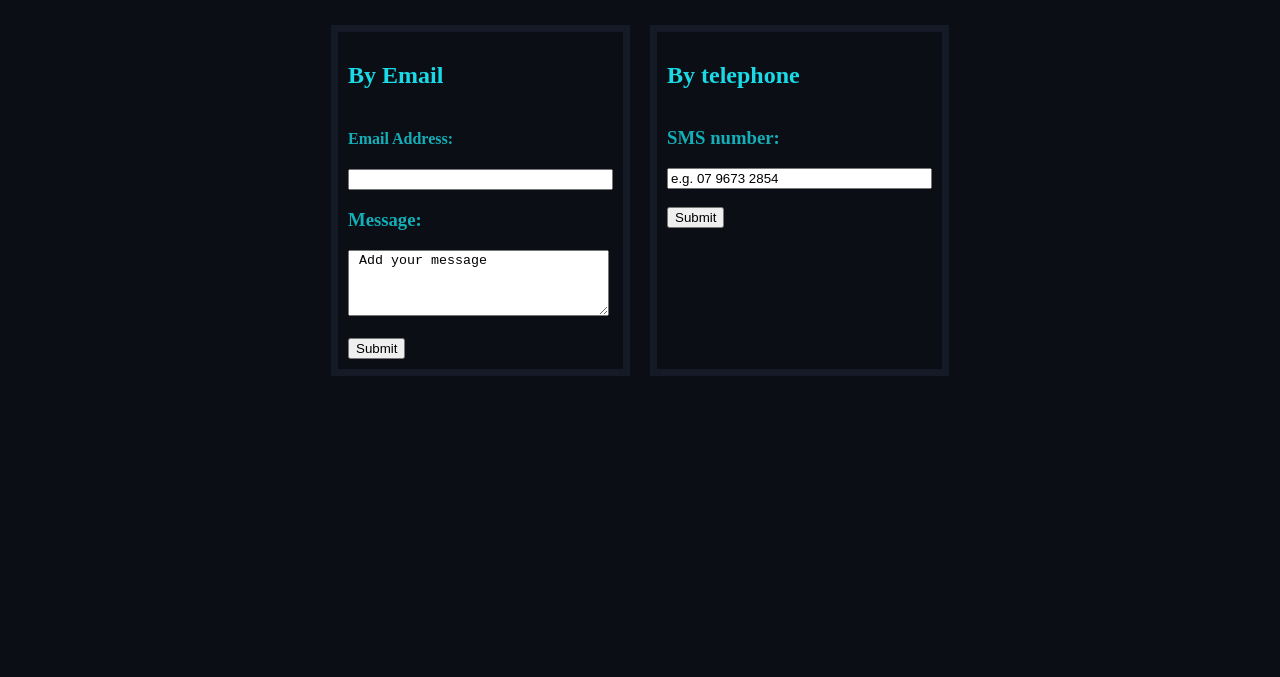
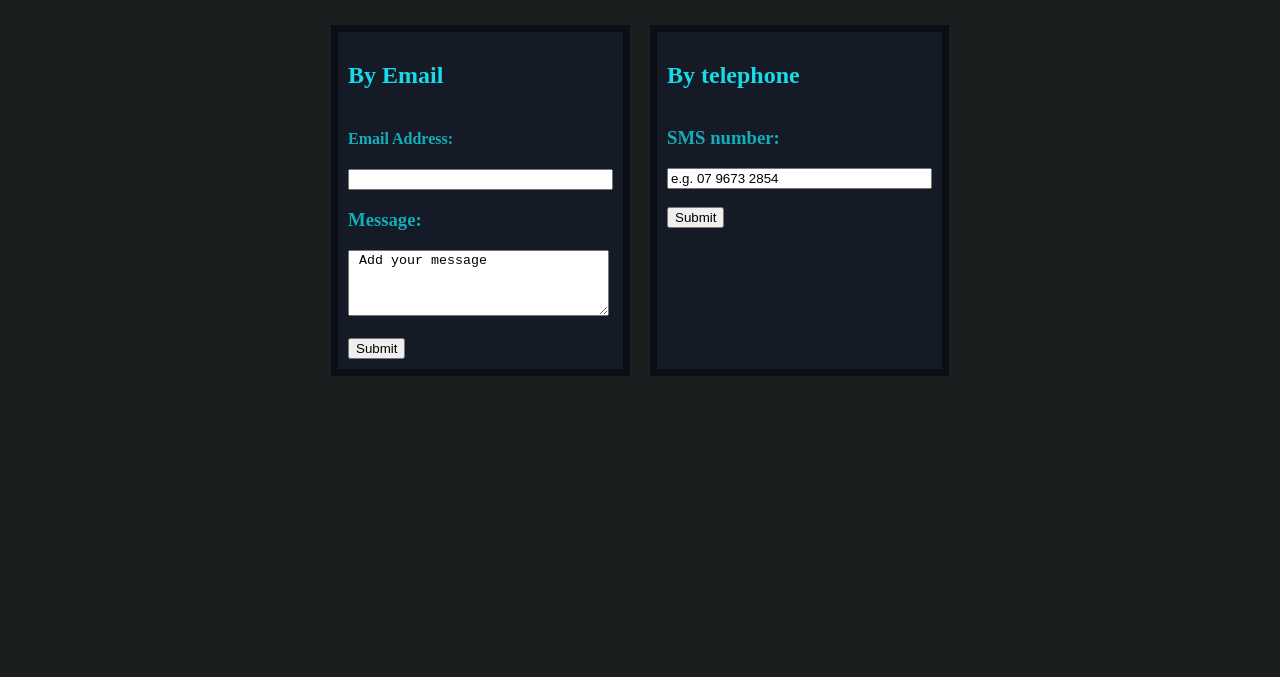
Before and after one commit to Jay-rasion-2/C-1, a plain HTML site: page Contact.html in a window 1280 px wide. Shown: the part 123-800 px from the top of the page. Drawn offline with Linux system fonts and the light colour scheme.

Commit message:
Update Contact.html

```diff
--- a/Contact.html
+++ b/Contact.html
@@ -3,7 +3,7 @@
 	<head>
 		<title> Contact us </title>
 	</head>
-	<body style = "background-color: #0B0E14; color: white;" topmargin = "50" vlink = "#551A8B" link = "#0056B3" alink = "#D93025">
+	<body style = "background-color: #1b1e1e; color: white;" topmargin = "50" vlink = "#551A8B" link = "#0056B3" alink = "#D93025">
 		<div style = "top: 2px; position: fixed; left: 50%; transform: translateX(-50%); margin-top: -10px;">
 			<h3> <font face = "Franklin Gothic Demi Cond" size = "5"> <a href = "./index.html">Home</a> |
 				<a href = "./Contact.html">Contact</a> |
@@ -14,7 +14,7 @@
 		<h1 align = "center"> Contact Us! </h1>
 		<br>
 		<div style = "display: flex; margin-top: 0; justify-content: center; gap: 20px;">
-			<div style = "position: relative; display: flex; flex-direction: column; border: 7px solid #151B26; padding: 10px;">
+			<div style = "position: relative; display: flex; flex-direction: column; border: 7px solid #0B0E14; padding: 10px; background-color: #151B26;">
 				<h2> <font color = "#19DAE6"> By Email </font> </h2>
 				<form>
 					<h4> <font color = "#14AEB8"> Email Address: </font> </h4>
@@ -26,7 +26,7 @@
 					<input type = "Submit" name = "Submit">
 				</form>
 			</div>
-			<div style = "position: relative; display: flex; flex-direction: column; border: 7px solid #151B26; padding: 10px;">
+			<div style = "position: relative; display: flex; flex-direction: column; border: 7px solid #0B0E14; padding: 10px; background-color: #151B26;">
 				<h2> <font color = "#19DAE6"> By telephone </font> </h2>
 				<form>
 					<h3>  <font color = "#14AEB8"> SMS number: </font> </h3>
```
